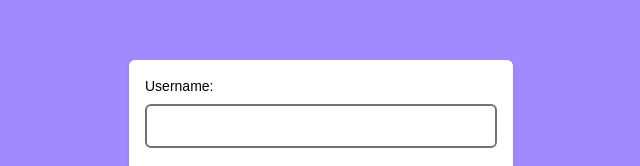
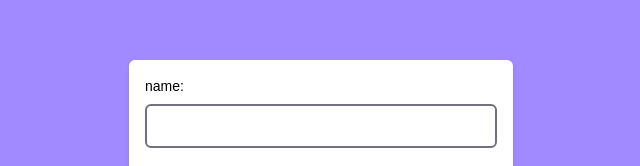
Before and after one commit to YasserRABIE/TODO-app-front-end, a Next.js app in the folder todo-app-front-end/: page / in a window 1280 px wide. Shown: the part 160-326 px from the top of the page, without its empty margins (319-959 px from the left). Built offline with nearby package versions, Linux system fonts and the light colour scheme; a web font is replaced by a local one.

Commit message:
Fix variable name in RegisterForm component

```diff
--- a/todo-app-front-end/src/app/components/Register/components/RegisterForm/index.tsx
+++ b/todo-app-front-end/src/app/components/Register/components/RegisterForm/index.tsx
@@ -7,7 +7,7 @@ import data from "../../../../assets/lottie/Animation_loading.json";
 
 function Index() {
    const [loading, setLoading] = useState(false);
-   const [username, setUsername] = useState("");
+   const [name, setName] = useState("");
    const [email, setEmail] = useState("");
    const [password, setPassword] = useState("");
 
@@ -16,17 +16,18 @@ function Index() {
       setLoading(true);
 
       const result = await makeRequest<{ token: string }>("register", "POST", {
-         username: username,
+         name: name,
          email: email,
          password: password,
       });
 
       if (!result.response?.success) {
          setLoading(false);
-         return;
+
+         return result.error;
       }
 
-      setUsername("");
+      setName("");
       setEmail("");
       setPassword("");
 
@@ -35,7 +36,7 @@ function Index() {
 
    return (
       <form onSubmit={createAccount} className="felx flex-col w-96 p-4 bg-white rounded-md shadow-md">
-         <Input dataState={username} setData={setUsername} type="usernamw" label="Username:" />
+         <Input dataState={name} setData={setName} type="usernamw" label="name:" />
          <Input dataState={email} setData={setEmail} type="email" label="Email:" />
          <Input dataState={password} setData={setPassword} type="password" label="Password:" />
          <button
```
